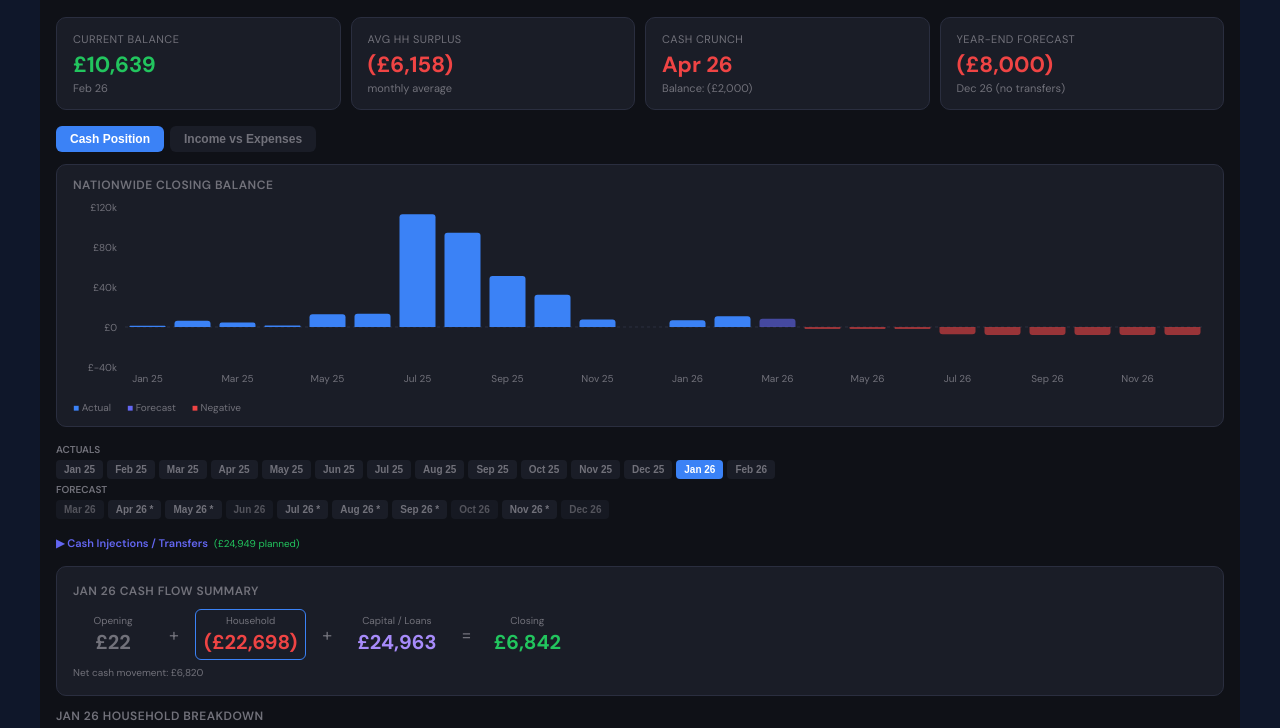
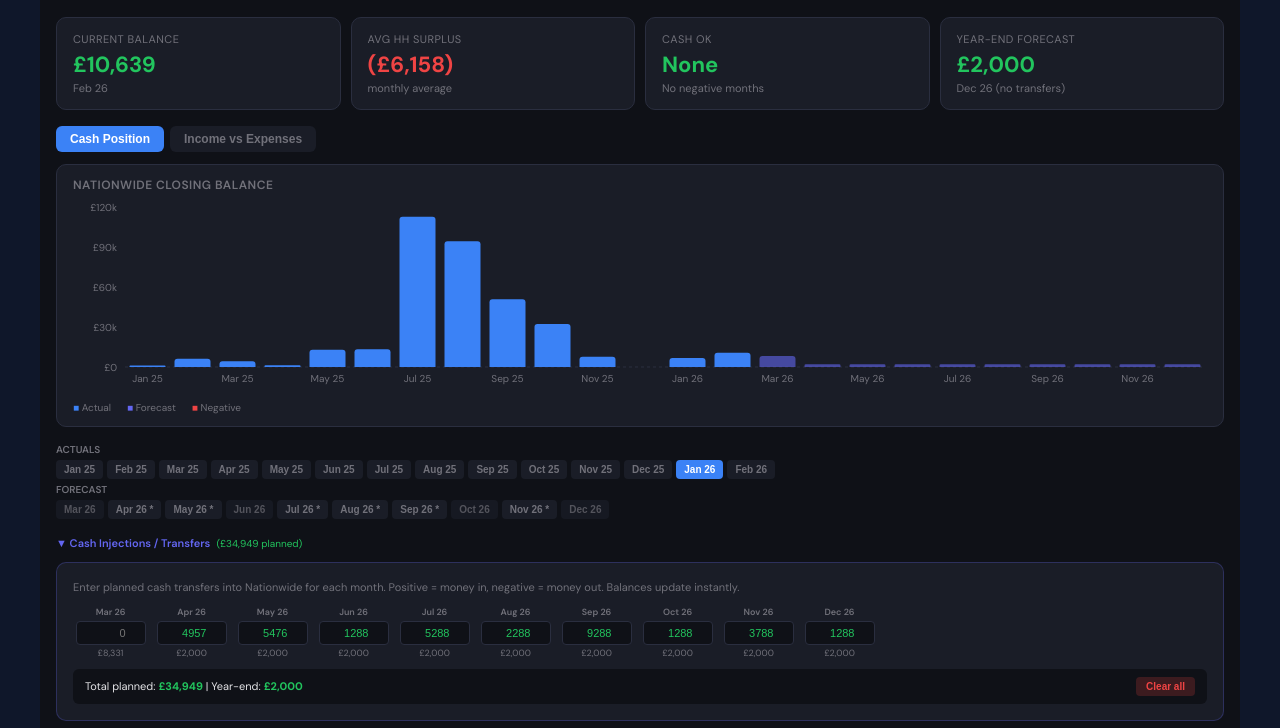
Before and after one commit to davidbellhome1/home-finance-dashboard, a plain HTML site: page index.html in a window 1280 px wide. Shown: the part 72-800 px from the top of the page. Drawn offline with nearby package versions, Linux system fonts and the light colour scheme.

Commit message:
v10.1: Fix injection amounts (cascade from actual closing balances)
- Apr 26 injection: £957→£4,957 (accounts for original data gap)
- Jul 26 now needs £5,288 injection (was missing)
- Aug 26: £1,576→£2,288
- Total injections: £34,949
- Cash Injections panel defaults to open
- All forecast months now close at exactly £2,000

```diff
--- a/index.html
+++ b/index.html
@@ -3178,8 +3178,8 @@ function Dashboard() {
   const [selCat, setSelCat] = useState(null);
   const [trendMonth, setTrendMonth] = useState(null);
   const [showCap, setShowCap] = useState(false);
-  const [showForecastEditor, setShowForecastEditor] = useState(false);
-  const [cashInjections, setCashInjections] = useState({"2026-04": 957, "2026-05": 5476, "2026-06": 1288, "2026-08": 1576, "2026-09": 9288, "2026-10": 1288, "2026-11": 3788, "2026-12": 1288});
+  const [showForecastEditor, setShowForecastEditor] = useState(true);
+  const [cashInjections, setCashInjections] = useState({"2026-04": 4957, "2026-05": 5476, "2026-06": 1288, "2026-07": 5288, "2026-08": 2288, "2026-09": 9288, "2026-10": 1288, "2026-11": 3788, "2026-12": 1288});
   const updateInjection = (month, val) => {
     const parsed = val === "" ? 0 : parseFloat(val);
     setCashInjections(prev => ({
```
